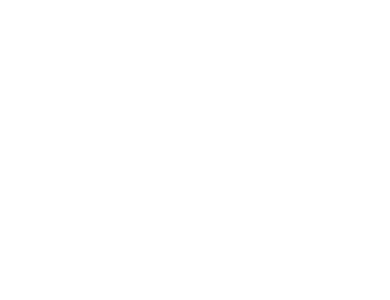
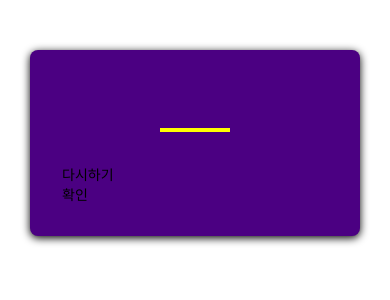
Before and after one commit to yunsteel/awesome, a React Native app: screen / in a window 390 px wide. Shown: the top 300 px of the page. Built offline with nearby package versions, Linux system fonts and the light colour scheme.

Commit message:
인풋 섹션 추가

```diff
--- a/App.tsx
+++ b/App.tsx
@@ -1,15 +1,20 @@
+import { StatusBar } from "expo-status-bar";
 import { StyleSheet, View } from "react-native";
+import StartGameScreen from "./screens/StartGameScreen";
 
 export default function App() {
   return (
     <>
-      <View style={styles.appContainer}></View>
+      <StatusBar style="auto" />
+      <View style={styles.container}>
+        <StartGameScreen />
+      </View>
     </>
   );
 }
 
 const styles = StyleSheet.create({
-  appContainer: {
+  container: {
     paddingVertical: 50,
     paddingHorizontal: 30,
     flex: 1,
--- a/app.json
+++ b/app.json
@@ -6,7 +6,7 @@
     "orientation": "portrait",
     "icon": "./assets/icon.png",
     "userInterfaceStyle": "light",
-    "backgroundColor": "#43575e",
+    "backgroundColor": "#ffffff",
     "splash": {
       "image": "./assets/splash.png",
       "resizeMode": "contain",
--- /dev/null
+++ b/components/PrimaryButton.tsx
@@ -0,0 +1,14 @@
+import { FC, PropsWithChildren } from "react";
+import { Text, View } from "react-native";
+
+interface Props {}
+
+const PrimaryButton: FC<PropsWithChildren<Props>> = ({ children }) => {
+  return (
+    <View>
+      <Text>{children}</Text>
+    </View>
+  );
+};
+
+export default PrimaryButton;
--- /dev/null
+++ b/screens/StartGameScreen.tsx
@@ -0,0 +1,57 @@
+import { FC } from "react";
+import { Button, StyleSheet, TextInput, View } from "react-native";
+import PrimaryButton from "../components/PrimaryButton";
+
+interface Props {}
+
+const StartGameScreen: FC<Props> = () => {
+  return (
+    <View style={styles.container}>
+      <View style={styles.inputContainer}>
+        <TextInput
+          style={styles.input}
+          maxLength={2}
+          keyboardType="number-pad"
+          autoCapitalize="none"
+          autoCorrect={false}
+        />
+      </View>
+      <View>
+        <PrimaryButton>다시하기</PrimaryButton>
+        <PrimaryButton>확인</PrimaryButton>
+      </View>
+    </View>
+  );
+};
+
+export default StartGameScreen;
+
+const styles = StyleSheet.create({
+  container: {
+    backgroundColor: "indigo",
+    padding: 32,
+    borderRadius: 8,
+    elevation: 8,
+    shadowColor: "black",
+    shadowRadius: 8,
+    shadowOffset: { width: 0, height: 2 },
+    rowGap: 32,
+  },
+  inputContainer: {
+    flexDirection: "row",
+    justifyContent: "center",
+  },
+  input: {
+    height: 50,
+    width: 70,
+    fontSize: 32,
+    borderBottomColor: "yellow",
+    borderBottomWidth: 4,
+    color: "yellow",
+    fontWeight: "bold",
+    textAlign: "center",
+  },
+  buttonContainer: {
+    flexDirection: "row",
+  },
+});
```
Also changed, not shown: screens/GameOverScreen.tsx (added, +10 -0 lines), screens/GameScreen.tsx (added, +10 -0 lines).
